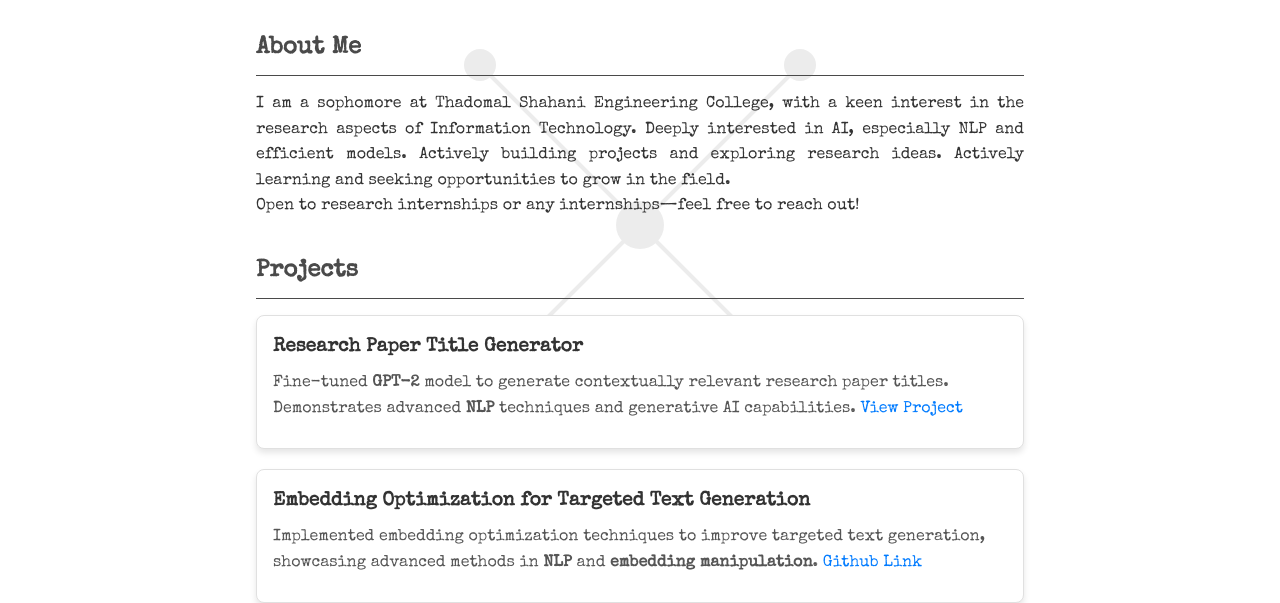
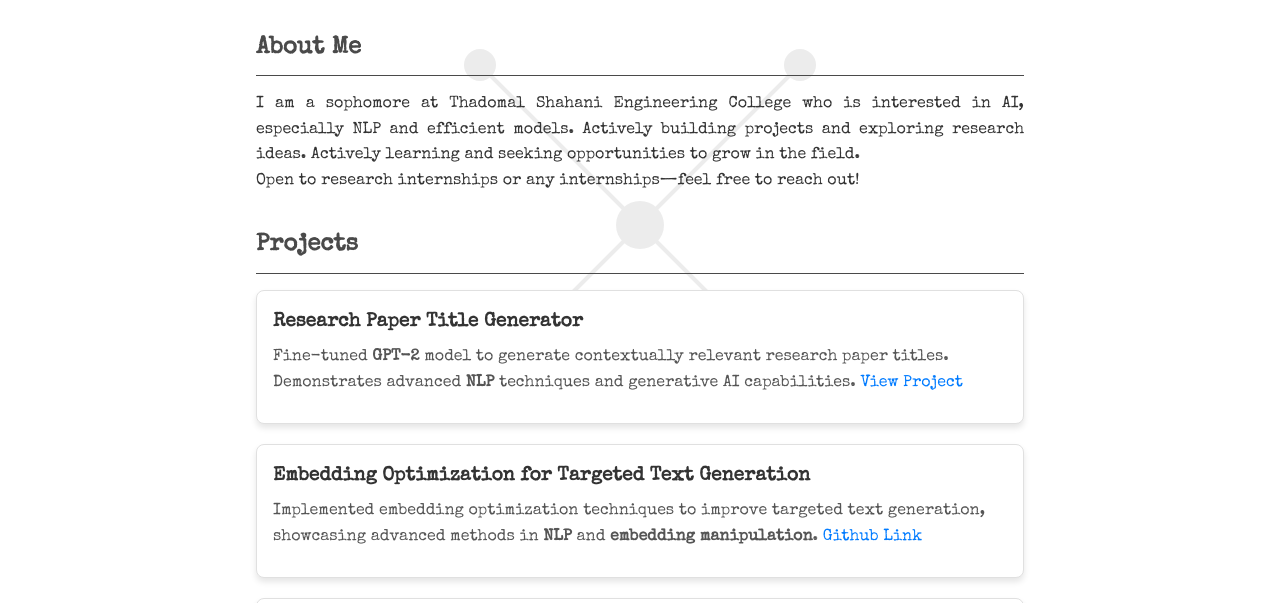
Before and after one commit to kanishkautag/Portfolio-Website, a plain HTML site: page index.html in a window 1280 px wide. Shown: the part 175-778 px from the top of the page. Drawn offline with nearby package versions, Linux system fonts and the light colour scheme.

Commit message:
Update index.html

```diff
--- a/index.html
+++ b/index.html
@@ -39,9 +39,10 @@
     <section id="summary">
         <h2>About Me</h2>
         <p>
-            I am a sophomore at Thadomal Shahani Engineering College, with a keen interest in the research aspects of Information Technology. Deeply interested in AI, especially NLP and efficient models. Actively building projects and exploring research ideas. Actively learning and seeking opportunities to grow in the field.
+            I am a sophomore at Thadomal Shahani Engineering College who is interested in AI, especially NLP and efficient models. Actively building projects and exploring research ideas. Actively learning and seeking opportunities to grow in the field.
         </p>
         <p>
+
             Open to research internships or any internships—feel free to reach out!
         </p>
     </section>
```
